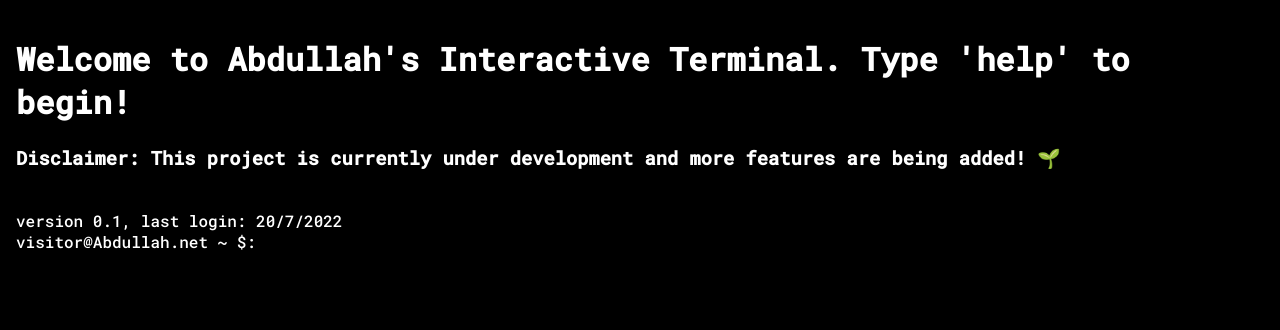
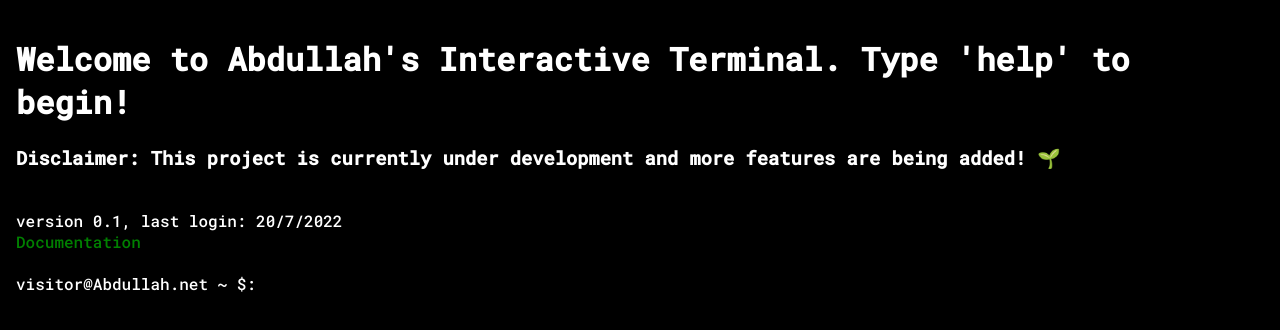
Before and after one commit to abdlaqeel/abdullahs-terminal, a React (Create React App) app: page / in a window 1280 px wide. Shown: the top 330 px of the page. Built offline with nearby package versions, Linux system fonts and the light colour scheme.

Commit message:
update build for gh-pages

```diff
--- a/src/App.css
+++ b/src/App.css
@@ -10,7 +10,14 @@
   overflow: auto;
 }
 
-.App h1{
+.App a{
+  margin: 0;
+  text-decoration: none;
+  color: green;
+}
+.App p{
+  margin: 0;
+  text-decoration: none;
 }
 
 input{
--- a/src/App.jsx
+++ b/src/App.jsx
@@ -189,6 +189,7 @@ export default function App() {
       <br />
 
       version 0.1,  last login: {date}
+      <p><a href="https://www.github.com/abdlaqeel/abdullahs-terminal" target="_blank">Documentation</a></p>
       <br />
       visitor@Abdullah.net ~ $:
       <input
```
